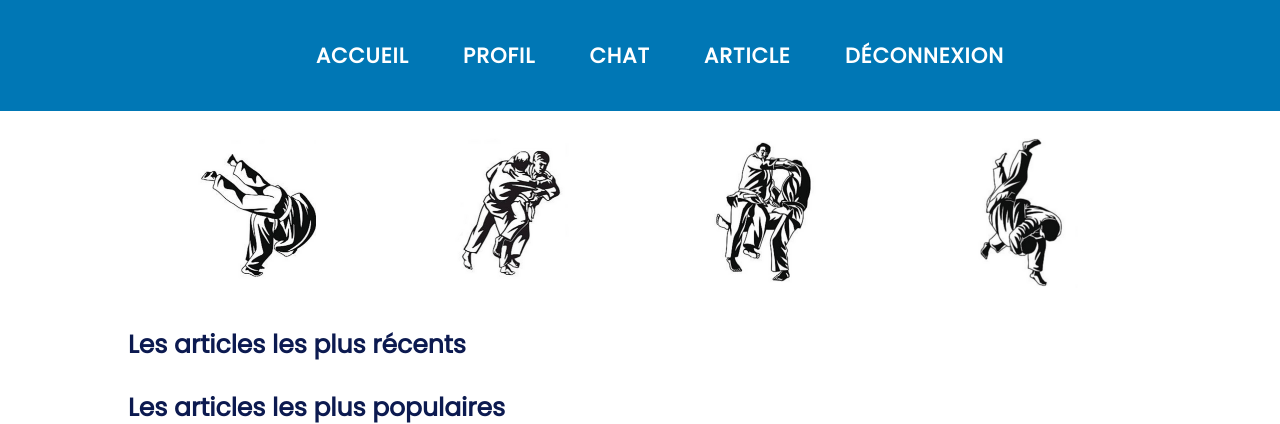
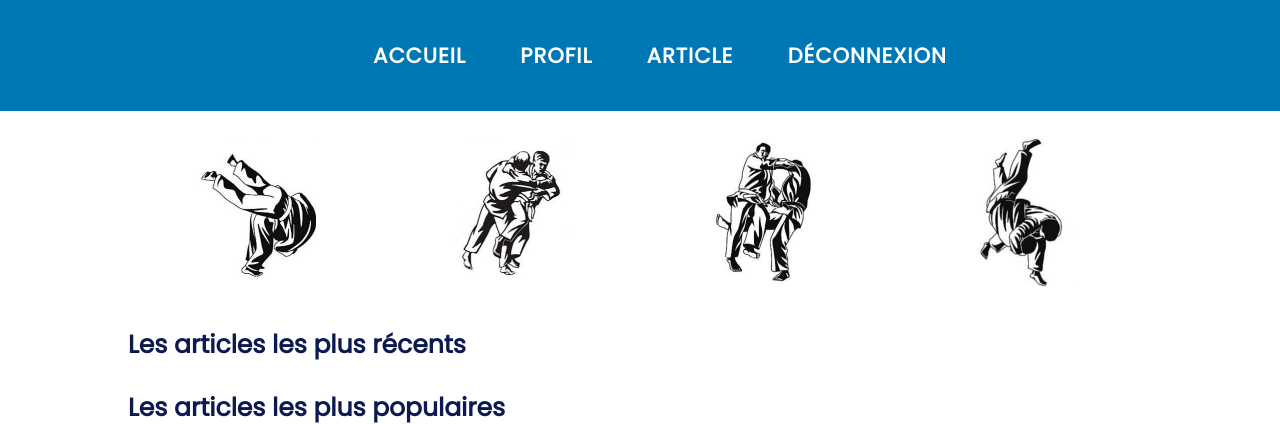
Before and after one commit to TomRij/Judo-site, a PHP site: page /index.php in a window 1280 px wide. Shown: the top 424 px of the page. Run offline with PHP 8.4, Linux system fonts and the light colour scheme; the visitor is signed in with stand-in values (Sample User, id 1); data that the repository does not hold is empty; some web fonts are replaced.

Commit message:
enlever le chat

```diff
--- a/index.php
+++ b/index.php
@@ -28,7 +28,7 @@
 
         <?php if(isset($_SESSION["user"])): ?>
             <a class="menu-a" class="menu-a" href="profil">Profil</a>
-            <a class="menu-a" href="chat">Chat</a>
+           <!-- <a class="menu-a" href="chat">Chat</a>-->
             <a class="menu-a" href="createArticle">Article</a>
             <a class="menu-a" href="deconnexion">Déconnexion</a>
         <?php else : ?>
```
